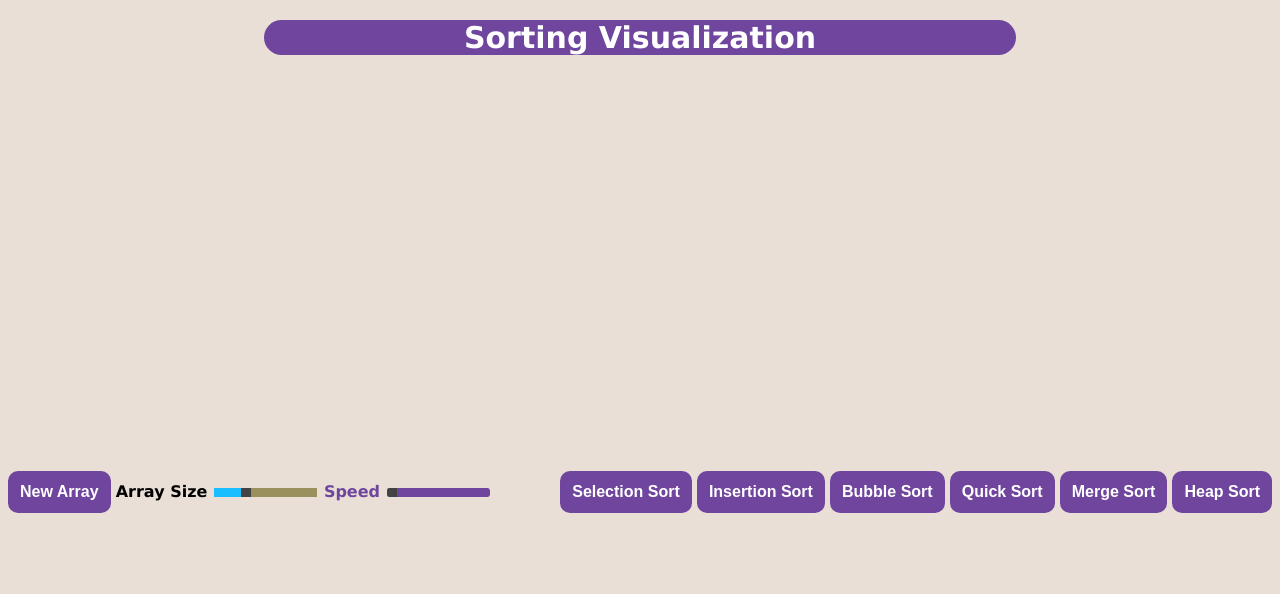
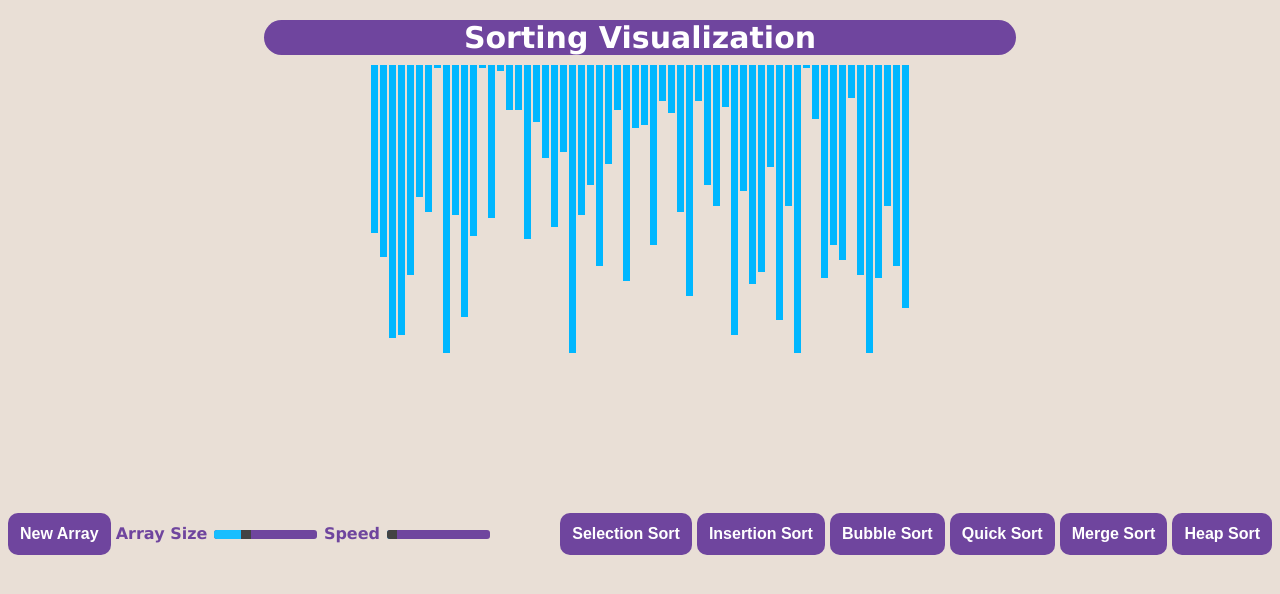
Before and after one commit to quang-pth/sorting-visualizer, a plain HTML site: page index.html in a window 1280 px wide. Drawn offline with nearby package versions, Linux system fonts and the light colour scheme.

Commit message:
modify old bar to smaller bar

```diff
--- a/app.css
+++ b/app.css
@@ -19,34 +19,31 @@ body {
     font-weight: bolder;
 }
 
-.data-container {
-    width: 600px;
-    height: 384px;
-    position: relative;
-    right: 30vw;
-    margin: 0 auto;
+.center-bar {
+  display: flex;
+  justify-content: center;
+  margin-top: 10px;
+  margin-bottom: 20vh;
 }
 
+.data-container {
+    display: flex;
+    justify-content: space-around;
+
+}
 
 .bar {
-    width: 28px;
-    position: absolute;
-    left: 0px;
-    bottom: 0px;
+    width: 7px;
     background-color: rgb(0, 183, 255);
     transition: 0.2s all ease;
-}
+    margin-right: 1px;
+    margin-left: 1px;
 
-.bar_id {
-    position: absolute;
-    top: -24px;
-    width: 100%;
-    text-align: center;
 }
 
 #control-bar {
     display: flex;
-    margin-top: 4vh;
+    margin-top: 20vh;
     justify-content: space-between;
 }
 
@@ -58,9 +55,6 @@ body {
     color: white;
     font-size: 16px;
     border: white;
-    /* margin-left: 37vw;
-    margin-top: 4vw;
-    margin-right: 1vw; */
 
 }
 
@@ -88,10 +82,21 @@ body {
     color: #6f459e;
 }
 
+#size_id {
+  color: #6f459e;
+}
+
 #sort-speed {
     background-color:  #6f459e;
     outline: none;
     border-radius: 3px;
+}
+
+#array_size {
+  background-color:  #6f459e;
+  outline: none;
+  border-radius: 3px;
+
 }
 
 
```
